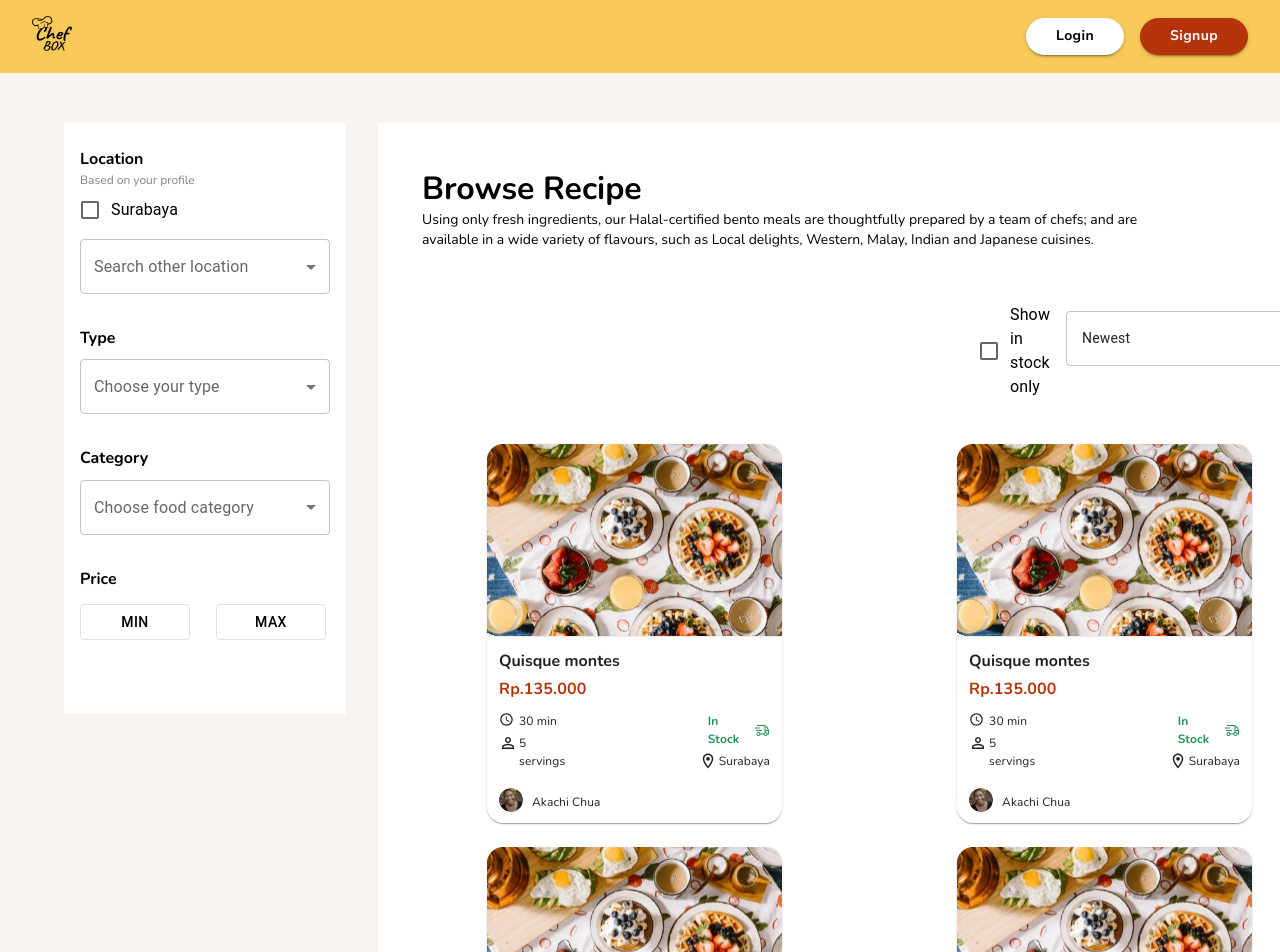
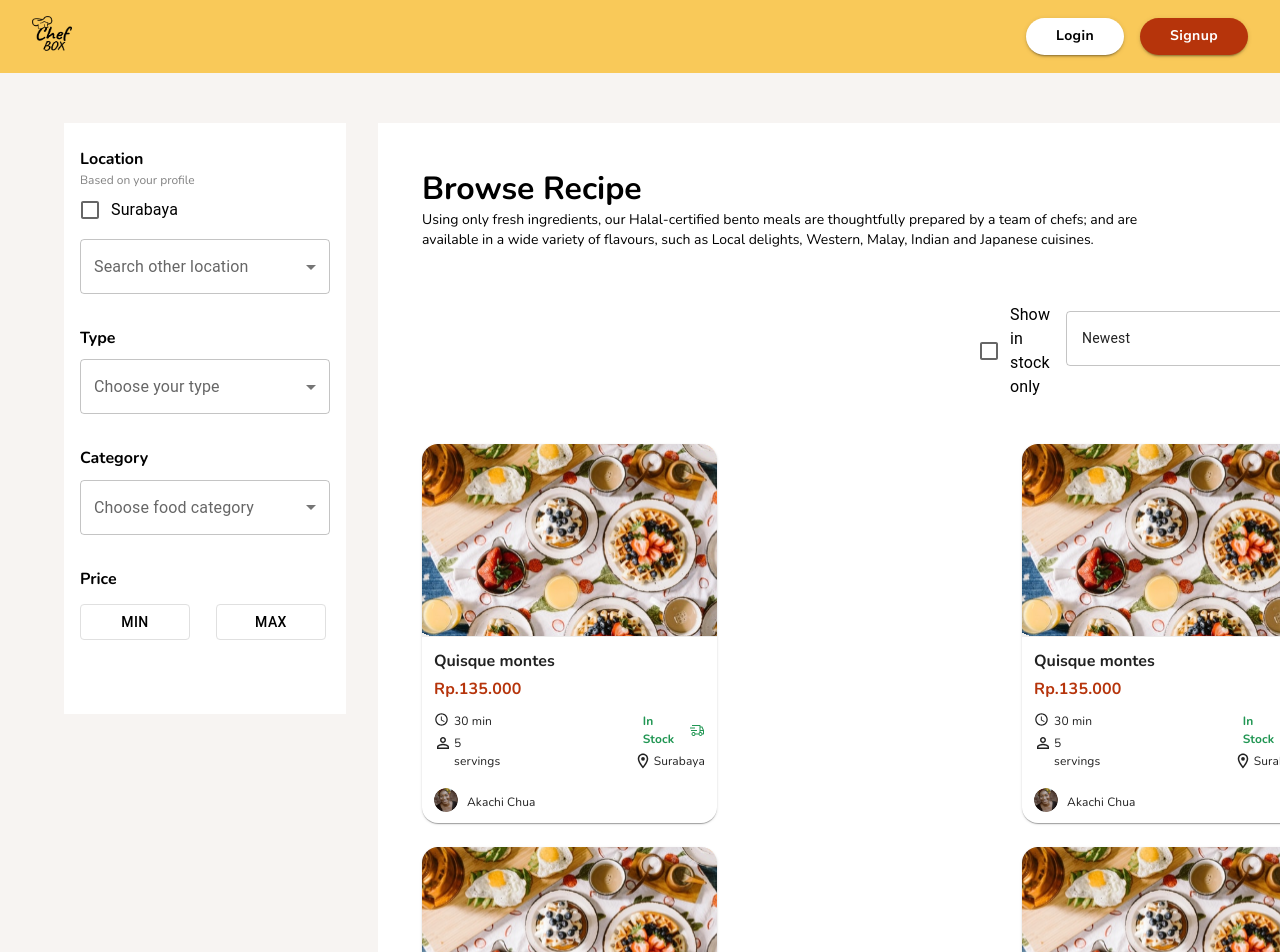
Before and after one commit to adamsuryaw/chefbox, a React (Create React App) app: page /recipe in a window 1280 px wide. Shown: the top 952 px of the page. Built offline with nearby package versions, Linux system fonts and the light colour scheme.

Commit message:
FIX FIX AGAIN THE STYLING FOR DEPLOYING

```diff
--- a/src/Component/DetailRecipe/DetailRecipe.css
+++ b/src/Component/DetailRecipe/DetailRecipe.css
@@ -42,7 +42,7 @@
 
 .review-section {
   width: 793px;
-  height: 640px;
+  height: 661px;
   background: #ffffff;
   padding: 24px 29px 50px 24px;
 }
--- a/src/page/dashboard/MyRecipe.css
+++ b/src/page/dashboard/MyRecipe.css
@@ -132,7 +132,7 @@
   margin-bottom: 80px;
   /* margin-top: 45px; */
   /* margin-right: -25px;  */
-  padding: 0px 65px;
+  /* padding: 0px 65px; */
   /* justify-content: space-between; */
 }
 
```
